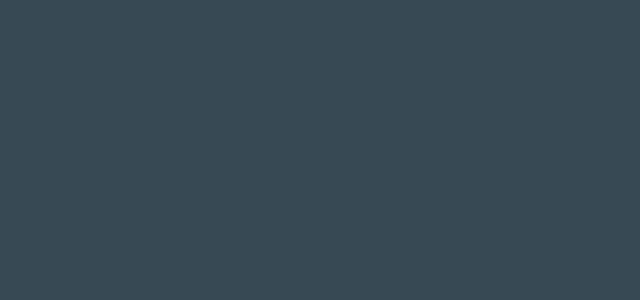
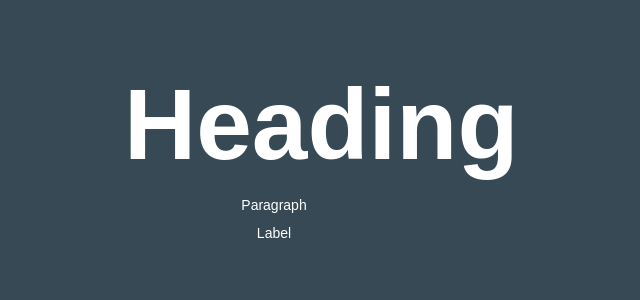
Before and after one commit to meriam-hamdaoui/react-typescript, a React (Create React App) app: page / in a window 1280 px wide. Shown: the top 300 px of the page, without its empty margins (366-1006 px from the left). Built offline with nearby package versions, Linux system fonts and the light colour scheme.

Commit message:
last commit

```diff
--- a/src/App.tsx
+++ b/src/App.tsx
@@ -28,6 +28,7 @@
 import { Toast } from "./components/templateLiterals/Toast";
 import { CustomButton } from "./components/html/ButtonHTML";
 import { CustomInput } from "./components/html/InputHTML";
+import { Text } from "./components/polymorphic/Text";
 
 function App() {
   const personName = {
@@ -118,6 +119,17 @@
         click me
       </CustomButton>
       <CustomInput />*/}
+
+      {/******************* polymorphic *******************/}
+      <Text as="h1" size="lg">
+        Heading
+      </Text>
+      <Text as="p" size="md">
+        Paragraph
+      </Text>
+      <Text as="label" htmlFor="labelId" size="sm" color="secondary">
+        Label
+      </Text>
     </div>
   );
 }
--- /dev/null
+++ b/src/components/polymorphic/Text.tsx
@@ -0,0 +1,23 @@
+import React from "react";
+
+type TextOwnProps<E extends React.ElementType> = {
+  size?: "sm" | "md" | "lg";
+  color?: "primary" | "secondary";
+  children: React.ReactNode;
+  as?: React.ElementType;
+};
+
+type TextProps<E extends React.ElementType> = TextOwnProps<E> &
+  Omit<React.ComponentProps<E>, keyof TextOwnProps<E>>;
+
+export const Text = <E extends React.ElementType>({
+  size,
+  color,
+  children,
+  as,
+}: TextProps<E>) => {
+  const Component = as || "div";
+  return (
+    <Component className={`class-with-${size}-${color}`}>{children}</Component>
+  );
+};
```
